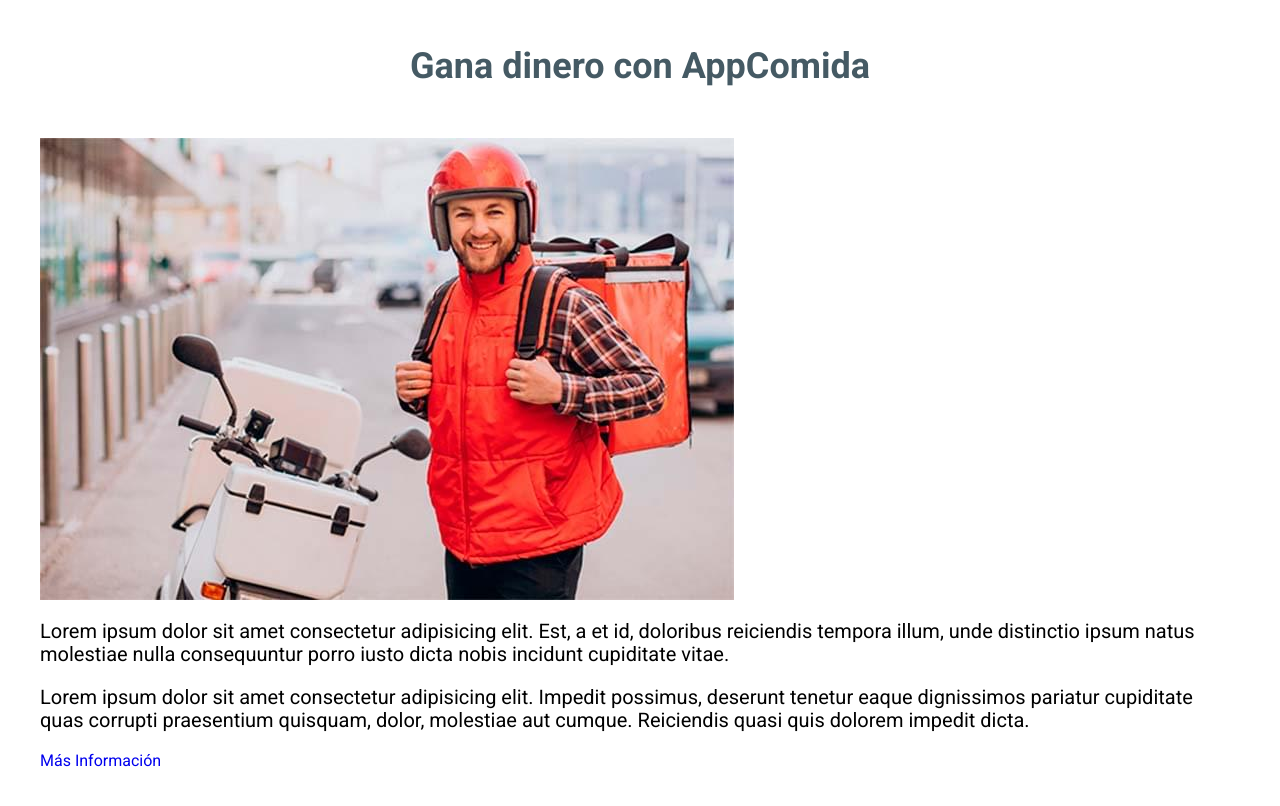
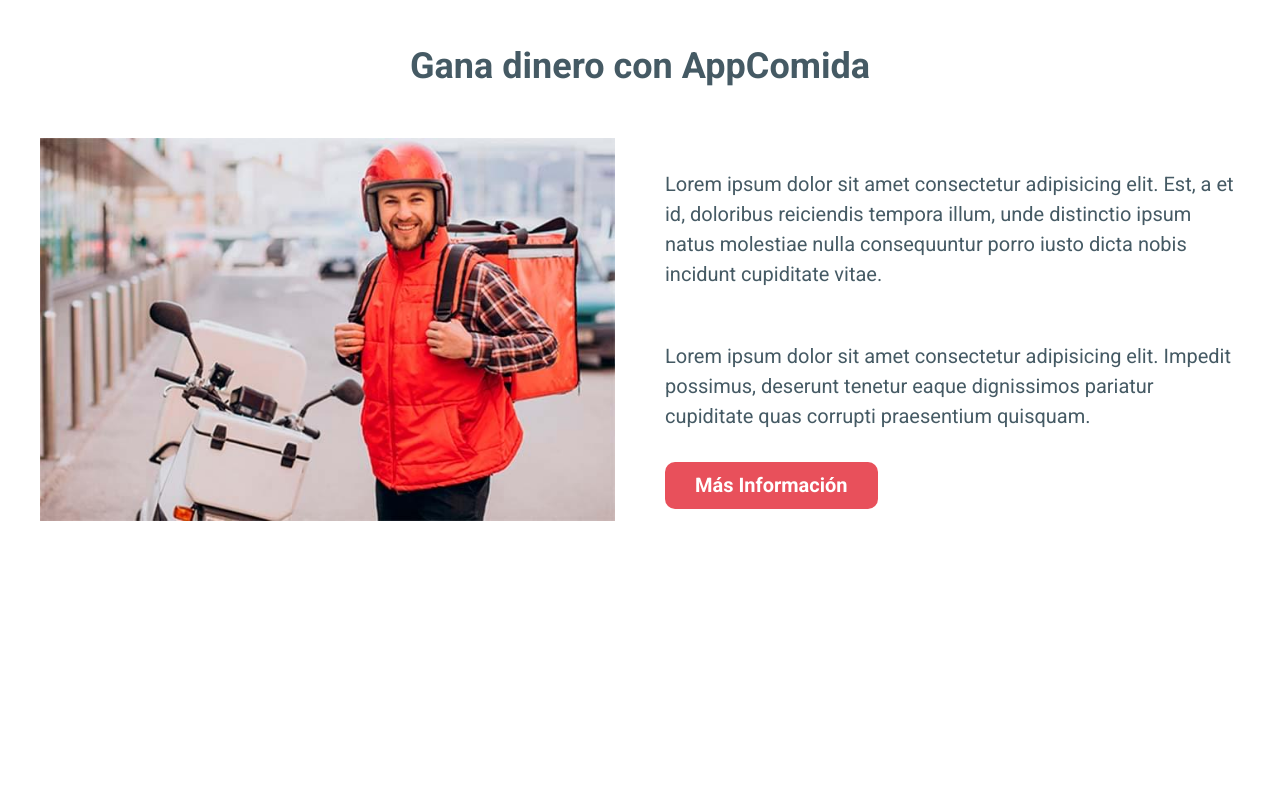
Before and after one commit to HugoAvila-Dev/DeliveryApp, a website: page index.html in a window 1280 px wide. Shown: the part 4420-5226 px from the top of the page. After the commit the page ends 4991 px from the top, so only its background shows below. Drawn offline with Linux system fonts and the light colour scheme.

Commit message:
css a repartidores

```diff
--- a/index.html
+++ b/index.html
@@ -316,8 +316,7 @@
                 <p class="repartidores__texto">
                     Lorem ipsum dolor sit amet consectetur adipisicing elit.
                     Impedit possimus, deserunt tenetur eaque dignissimos pariatur
-                    cupiditate quas corrupti praesentium quisquam, dolor, molestiae
-                    aut cumque. Reiciendis quasi quis dolorem impedit dicta.
+                    cupiditate quas corrupti praesentium quisquam.
                 </p>
                 <a href="#" class="repartidores__enlace">Más Información</a>
             </div>
--- a/src/scss/repartidores/_repartidores.scss
+++ b/src/scss/repartidores/_repartidores.scss
@@ -8,4 +8,22 @@
         text-align: center;
         color: v.$secundario;
     }
+    &__grid {
+        @include m.tablet {
+            @include m.grid(2, v.$separacion);
+         }
+    }
+    &__contenido {
+        display: flex;
+        flex-direction: column;
+        justify-content: space-evenly;
+        align-items: flex-start;
+    }
+    &__texto {
+        line-height: 1.5;
+        color: v.$secundario;
+    }
+    &__enlace {
+        @include m.boton(v.$primario, v.$blanco);
+    }
 }
```
Also changed, not shown: build/css/app.css, 1 other file.
